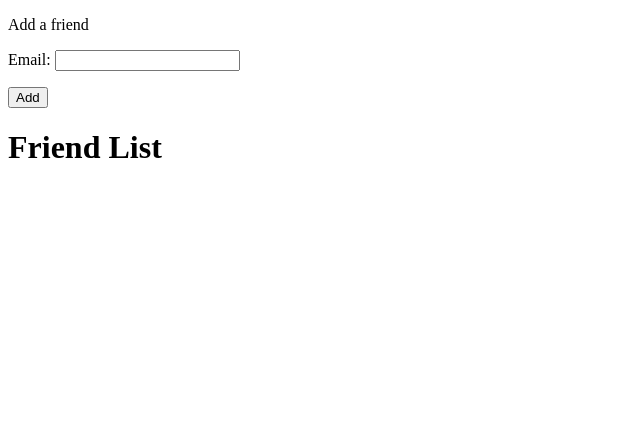
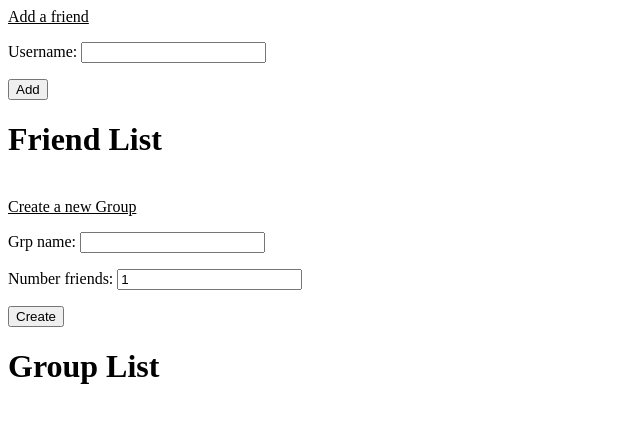
Before and after one commit to samadkoita/BOIS-Splitwise, a Django app: page /users/friend/1 in a window 1280 px wide. Shown: the top 423 px of the page, without its empty margins (0-640 px from the left). Run offline with Django 3.2, Linux system fonts and the light colour scheme.

Commit message:
made username as the primary reference, instead of email

```diff
--- a/templates/friendslist.html
+++ b/templates/friendslist.html
@@ -1,14 +1,25 @@
 <!-- templates/friends_list.html -->
 {% extends 'base.html' %}
 {% block content %}
-<p>Add a friend</p>
+<u>Add a friend</u>
 <form method="post">
     {% csrf_token %}
-    {{ form.as_p }}
-    <button type="submit"> Add</button>
+    {{ friend_form.as_p }}
+    <button type="submit" name="friend"> Add</button>
 </form>
 <h1>Friend List</h1>
 {% for user in users %}
-    <p>{{ user.receiver_id }} {{ user.net_balance }}</p>
+    <p>{{ user.receiver_id.firstname }} {{ user.net_balance }}</p>
+    <!-- FIX net balance as the difference -->
+{% endfor %}
+<br><u>Create a new Group</u>
+<form method="post">
+    {% csrf_token %}
+    {{ grp_form.as_p }}
+    <button type="submit" name="group"> Create</button>
+</form>
+<h1>Group List</h1>
+{% for user in users %}
+    <p>{{ user.receiver_id.firstname }} {{ user.net_balance }}</p>
 {% endfor %}
 {% endblock %}
--- a/users/forms.py
+++ b/users/forms.py
@@ -15,4 +15,8 @@ class CustomUserChangeForm(UserChangeForm):
         fields = ('username', 'firstname','lastname', 'email')
 
 class FriendForm(forms.Form):
-    email = forms.EmailField()
+    username = forms.CharField(max_length=150)
+
+class GroupForm(forms.Form):
+    grp_name = forms.CharField(max_length=150)
+    number_friends = forms.IntegerField(initial=1)
--- a/users/views.py
+++ b/users/views.py
@@ -5,9 +5,9 @@ from django.views.generic.edit import CreateView
 from django.views.generic import TemplateView
 from django.template.response import TemplateResponse
 from django.shortcuts import render, redirect
-from .models import CustomUser, Relationship
+from .models import CustomUser, Relationship, Group
 
-from .forms import CustomUserCreationForm, FriendForm
+from .forms import CustomUserCreationForm, FriendForm, GroupForm
 
 class SignUpView(CreateView):
     form_class = CustomUserCreationForm
@@ -18,27 +18,34 @@ class FriendTabView(TemplateView):
     template_name = "friendslist.html"
 
     def get(self, request, id):
-        form = FriendForm()
+        friend_form = FriendForm()
+        grp_form = GroupForm()
         users = Relationship.objects.filter(active_id__id=id)
-        args = {"users" : users, 'form':form}
+        groups = Group.objects.filter(members__id=id)
+        # print(groups)
+        args = {"users" : users, 'friend_form':friend_form, 'grp_form':grp_form}
         return render(request=request, template_name=self.template_name, context=args)
 
     def post(self, request, id):
         form = FriendForm(request.POST)
         if form.is_valid():
-            email = form.cleaned_data['email']
-            friends = CustomUser.objects.filter(email=email)
-            if len(friends) == 1:
-                if friends[0].id != int(id) :
-                    try:
-                        user = CustomUser.objects.get(id=id)
-                        r = Relationship(active_id=user, receiver_id=friends[0])
-                        r.save()
-                        r = Relationship(active_id=friends[0], receiver_id=user)
-                        r.save()
-                    except (IntegrityError,CustomUser.DoesNotExist) as e:
-                        print(e)
-        form = FriendForm()
+            if 'friend' in request.POST :
+                username = form.cleaned_data['username']
+                friends = CustomUser.objects.filter(username=username)
+                if len(friends) == 1:
+                    if friends[0].id != int(id) :
+                        try:
+                            user = CustomUser.objects.get(id=id)
+                            r = Relationship(active_id=user, receiver_id=friends[0])
+                            r.save()
+                            r = Relationship(active_id=friends[0], receiver_id=user)
+                            r.save()
+                        except (IntegrityError,CustomUser.DoesNotExist) as e:
+                            print(e)
+            elif 'group' in request.POST :
+                pass
+        friend_form = FriendForm()
+        grp_form = GroupForm()
         users = Relationship.objects.filter(active_id__id=id)
-        args = {"users" : users, 'form':form}
+        args = {"users" : users, 'friend_form':friend_form, 'grp_form':grp_form}
         return render(request=request, template_name=self.template_name, context=args)
```
